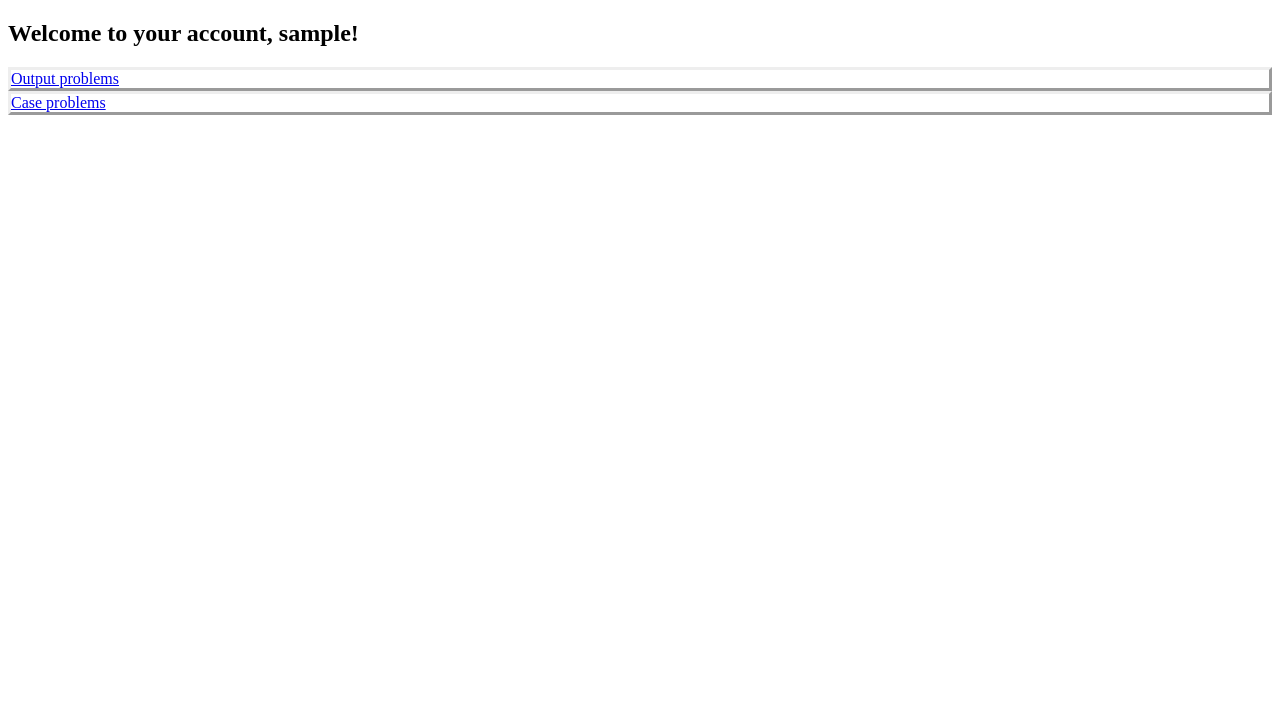
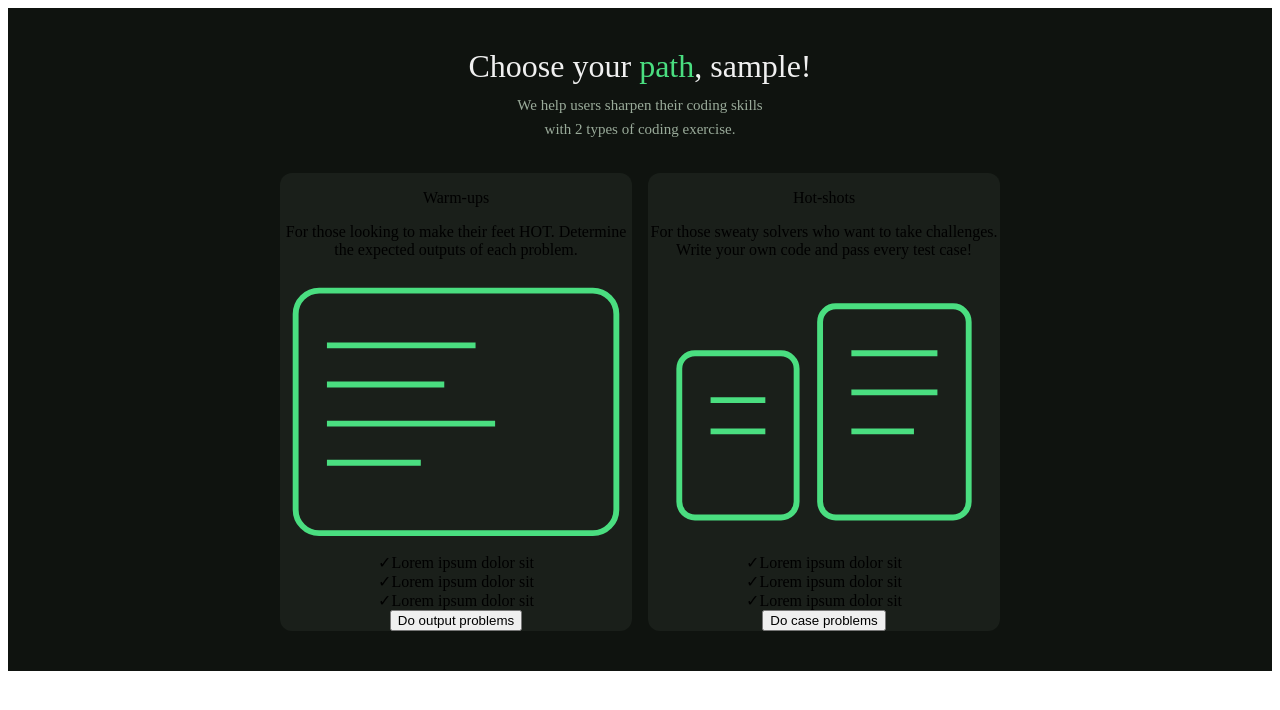
Before and after one commit to Azure2009/Code-Load-, a Flask app: page /dashboard in a window 1280 px wide. Shown: the top 710 px of the page. Run offline with Flask 3, Linux system fonts and the light colour scheme; the visitor is signed in with stand-in values (Sample User, id 1); tables that the repository leaves empty hold one stand-in row (values such as "Sample post").

Commit message:
added design to user dashboard, still needs improvement

```diff
--- a/admin/templates/admin/output_problem_creation.html
+++ b/admin/templates/admin/output_problem_creation.html
@@ -8,8 +8,6 @@
 {% endblock %}
 
 {% block body %}
-
-
 
         <form action="/admin/dashboard/new_output_problem" method="POST">
 
@@ -53,6 +51,4 @@
 
         </form>
 
-
-
 {% endblock %}
--- /dev/null
+++ b/static/dashboard.css
@@ -0,0 +1,52 @@
+.cya-section {
+
+    padding: 2.5rem 1rem;
+    text-align: center;
+    background: #0f130f;
+
+
+}
+
+.cya-title {
+
+    font-size: 2rem;
+    font-weight: 500;
+    color: #f0f0f0;
+    margin: 0 0 0.5rem;
+
+
+
+}
+
+.cya-title span {
+
+    color: #4ade80;
+
+
+}
+
+.cya-subtitle {
+
+  font-size: 15px;
+  color: #9aab9a;
+  margin: 0 0 2rem;
+  line-height: 1.6;
+
+}
+
+.cya-grid {
+
+    display: grid;
+    grid-template-columns: 1fr 1fr;
+    gap: 16px;
+    max-width: 720px;
+    margin: 0 auto;
+}
+
+.cya-card {
+
+    background: #1a1f1a;
+    border-radius: 12px;
+
+
+}
--- a/static/main.css
+++ /dev/null
@@ -1,112 +0,0 @@
-.index {
-
-    text-align: center;
-
-}
-
-.registration {
-
-
-    text-align: center;
-
-}
-
-.login {
-
-
-    text-align: center;
-
-}
-
-#textarea {
-
-    resize: none;
-
-}
-
-/* solving page layout for case problems */
-
-.mainContainer {
-
-
-    box-sizing: border-box;
-    display: flex;
-    height: 100vh;
-
-
-}
-
-.main_Container {
-
-    box-sizing: border-box;
-    display: block;
-    height: 100vh;
-
-}
-
-.descriptionContainer {
-
-    max-width: 50%;
-    padding: 30px;
-    border-right: 2px solid #ddd;
-    overflow-y: auto;
-    overflow-x: clip;
-
-
-}
-
-.codingArea {
-
-    width: 50%;
-    padding: 20px;
-
-
-
-}
-
-.codingArea textarea {
-
-    width: 100%;
-    height: 100%;
-    resize: none;
-    font-family: monospace;
-
-    }
-
-.codingArea form {
-
-    width: 100%;
-    height: 100%;
-    resize: none;
-
-}
-
-pre {
-
-    white-space: pre-wrap;
-    word-wrap: break-word;
-    overflow-wrap: break-word;
-    overflow-x: hidden;
-
-}
-
-#problem1 {
-
-    display: flex;
-    border-style: outset;
-
-}
-
-#problem2 {
-
-    display: inline-flexbox;
-    border-style: outset;
-
-}
-
-.dashboard {
-
-
-  justify-content: center;
-
-}
--- a/templates/base.html
+++ b/templates/base.html
@@ -3,7 +3,7 @@
 <head>
     <meta charset="UTF-8">
     <meta name="viewport" content="width=device-width, initial-scale=1.0">
-    <link rel="stylesheet" href="{{url_for('static', filename='main.css')}}">
+    <link rel="stylesheet" href="{{url_for('static', filename='dashboard.css')}}">
     <link rel="stylesheet" href="https://cdnjs.cloudflare.com/ajax/libs/codemirror/5.65.17/codemirror.min.css">
     <link rel="stylesheet" href="https://cdnjs.cloudflare.com/ajax/libs/codemirror/5.65.17/theme/dracula.min.css">
     <script src="https://cdnjs.cloudflare.com/ajax/libs/codemirror/5.65.17/codemirror.min.js"></script>
--- a/templates/dashboard.html
+++ b/templates/dashboard.html
@@ -8,17 +8,49 @@
 
 {% block body %}
 
-    <div class="dashboard">
+    <section class="cya-section">
+        <p class="cya-title">Choose your <span>path</span>, {{user.username}}!</p>
+        <p class="cya-subtitle">We help users sharpen their coding skills<br>with 2 types of coding exercise.</p>
+        <div class="cya-grid">
 
-        <h2>Welcome to your account, {{user.username}}!</h2>
+            <div class="cya-card">
+                <p class="cya-card-title">Warm-ups</p>
+                <p class="cya-card-desc">For those looking to make their feet HOT. Determine the expected outputs of each problem.</p>
+                <svg class="cya-deco" viewbox="0 0 90 70" fill="none">
+                    <rect x="4" y="4" width="82" height="62" rx="6" stroke="#4ade80" stroke-width="1.5"/>
+                    <line x1="12" y1="18" x2="50" y2="18" stroke="#4ade80" stroke-width="1.5"/>
+                    <line x1="12" y1="28" x2="42" y2="28" stroke="#4ade80" stroke-width="1.5"/>
+                    <line x1="12" y1="38" x2="55" y2="38" stroke="#4ade80" stroke-width="1.5"/>
+                    <line x1="12" y1="48" x2="36" y2="48" stroke="#4ade80" stroke-width="1.5"/>
+                </svg>
+                <div class="cya-feature"><span class="icon">&#10003;</span>Lorem ipsum dolor sit</div>
+                <div class="cya-feature"><span class="icon">&#10003;</span>Lorem ipsum dolor sit</div>
+                <div class="cya-feature"><span class="icon">&#10003;</span>Lorem ipsum dolor sit</div>
+                <a href="/output_problems"><button class="cya-btn cya-btn-green">Do output problems</button></a>
+            </div>
 
-        <div id="problem1">
-            <a href="/output_problems">Output problems</a>
+
+            <div class="cya-card">
+                <p class="cya-card-title">Hot-shots</p>
+                <p class="cya-card-desc">For those sweaty solvers who want to take challenges. Write your own code and pass every test case!</p>
+                <svg class="cya-deco" viewbox="0 0 90 70" fill="none">
+                    <rect x="8" y="20" width="30" height="42" rx="4" stroke="#4ade80" stroke-width="1.5"/>
+                    <rect x="44" y="8" width="38" height="54" rx="4" stroke="#4ade80" stroke-width="1.5"/>
+                    <line x1="16" y1="32" x2="30" y2="32" stroke="#4ade80" stroke-width="1.5"/>
+                    <line x1="16" y1="40" x2="30" y2="40" stroke="#4ade80" stroke-width="1.5"/>
+                    <line x1="52" y1="20" x2="74" y2="20" stroke="#4ade80" stroke-width="1.5"/>
+                    <line x1="52" y1="30" x2="74" y2="30" stroke="#4ade80" stroke-width="1.5"/>
+                    <line x1="52" y1="40" x2="68" y2="40" stroke="#4ade80" stroke-width="1.5"/>
+                </svg>
+                <div class="cya-feature"><span class="icon">&#10003;</span>Lorem ipsum dolor sit</div>
+                <div class="cya-feature"><span class="icon">&#10003;</span>Lorem ipsum dolor sit</div>
+                <div class="cya-feature"><span class="icon">&#10003;</span>Lorem ipsum dolor sit</div>
+                <a href="/case_problems"><button class="cya-btn cya-btn-dark" href="/case_problems">Do case problems</button></a>
+            </div>
+
+
         </div>
 
-        <div id="problem2">
-            <a href="/case_problems">Case problems</a>
-        </div>
+    </section>
 
-    </div>
 {% endblock %}
```
